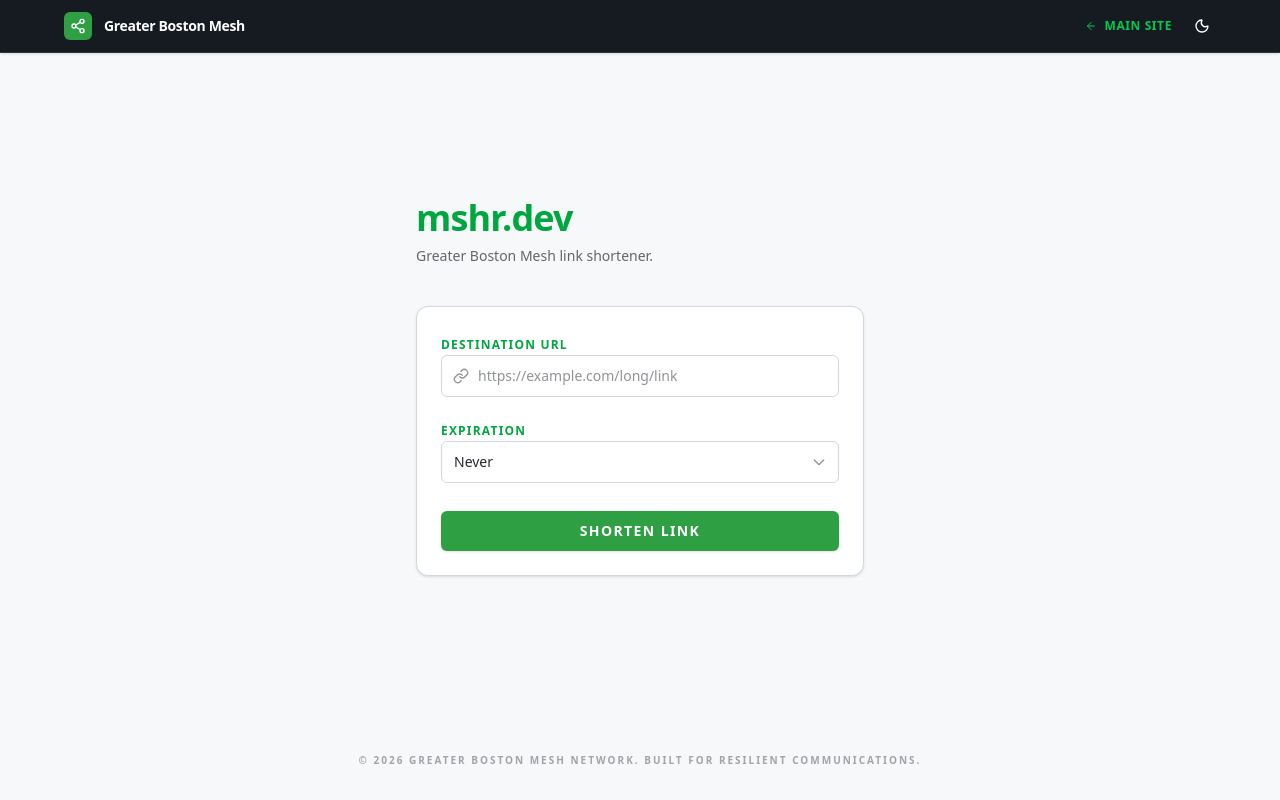
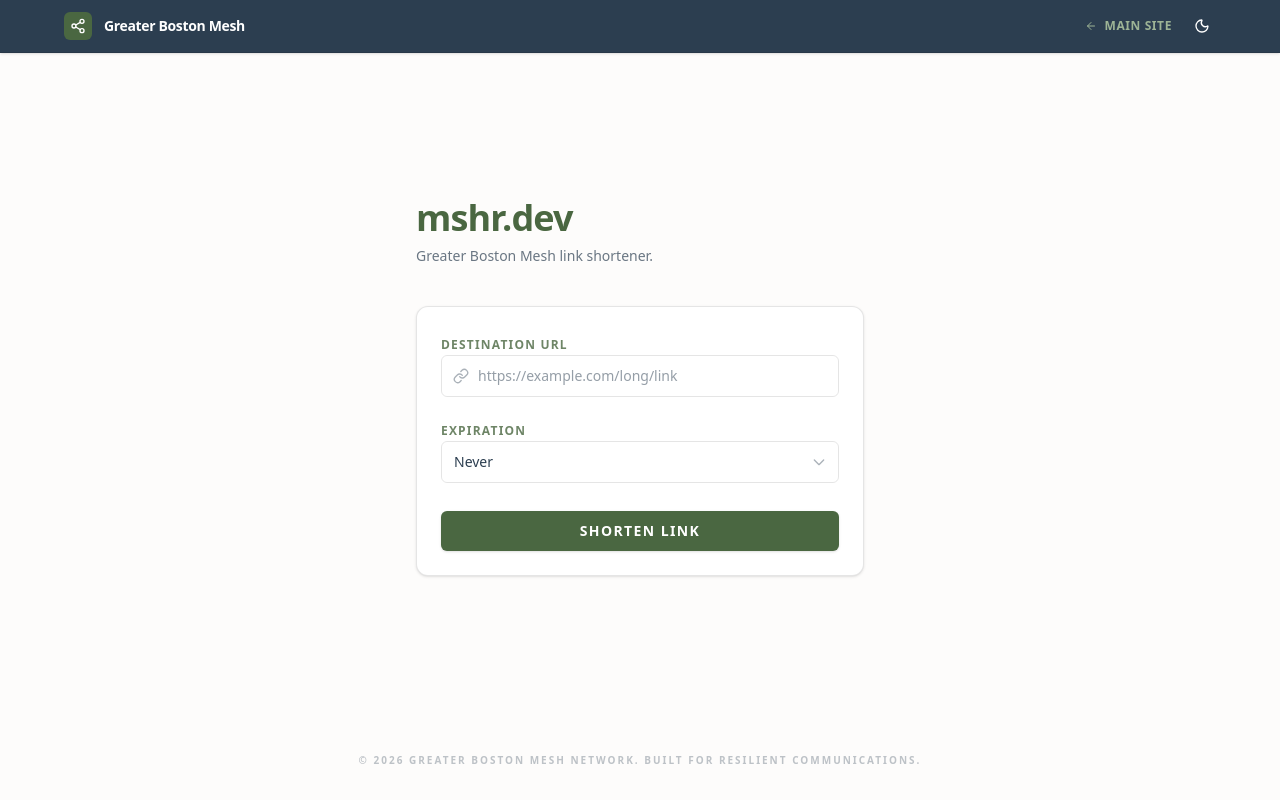
Before and after one commit to knappbrian/mshr.dev, a Next.js app in the folder appwritesites/: page / in a window 1280 px wide. Built offline with nearby package versions, Linux system fonts and the light colour scheme; no server answers.

Commit message:
Update domains to mshr.dev and l.mshr.dev, and apply off-grid muted theme

```diff
--- a/appwritesites/src/app/globals.css
+++ b/appwritesites/src/app/globals.css
@@ -19,18 +19,24 @@
 
 @layer base {
   :root {
-    --bg: #f6f8fa;
-    --fg: #24292f;
+    --bg: #fdfcfb;
+    --fg: #2c3e50;
+    --brand: #4a6741; /* Muted olive green */
+    --brand-hover: #3a5234;
+    --border: #e1e4e8;
   }
 
   .dark {
-    --bg: #161b22;
-    --fg: #c9d1d9;
+    --bg: #1a1c1e; /* Soft off-black */
+    --fg: #d1d5db;
+    --brand: #6a8c60; /* Muted sage green */
+    --brand-hover: #7ba670;
+    --border: #2d3139;
   }
 
   body {
     background-color: var(--bg);
     color: var(--fg);
-    transition: background-color 0.2s ease, color 0.2s ease;
+    transition: background-color 0.4s ease, color 0.4s ease;
   }
 }
--- a/appwritesites/src/app/page.tsx
+++ b/appwritesites/src/app/page.tsx
@@ -59,7 +59,7 @@ export default function Home() {
       }
       const jwt = jwtData.jwt;
 
-      const response = await fetch("https://mshr.dev/api/shorten", {
+      const response = await fetch("https://l.mshr.dev/api/shorten", {
         method: "POST",
         headers: {
           "Content-Type": "application/json",
@@ -74,7 +74,7 @@ export default function Home() {
       const expiryLabels: Record<string, string> = { "30m": "30m", "2h": "2h", "24h": "24h", "1w": "1w" };
 
       setResult({
-        shortUrl: `mshr.dev/${data.code}`,
+        shortUrl: `l.mshr.dev/${data.code}`,
         expiryLabel: expiry !== "never" ? expiryLabels[expiry] : "",
       });
 
@@ -95,10 +95,10 @@ export default function Home() {
   return (
     <div className="min-h-screen flex flex-col font-sans transition-colors duration-200">
       {/* Boston Mesh Top Header */}
-      <header className="bg-[#161b22] dark:bg-[#0d1117] border-b border-[#30363d] py-3 px-6 shadow-sm">
+      <header className="bg-[#2c3e50] dark:bg-[#111315] border-b border-black/10 dark:border-white/5 py-3 px-6 shadow-sm">
         <div className="max-w-6xl mx-auto flex justify-between items-center">
           <div className="flex items-center gap-3 group">
-            <div className="bg-[#2ea043] p-1.5 rounded-md text-white transition-transform group-hover:scale-110">
+            <div className="bg-[#4a6741] dark:bg-[#6a8c60] p-1.5 rounded-md text-white transition-transform group-hover:scale-110">
               <Share2 className="h-4 w-4" />
             </div>
             <span className="text-white font-bold text-sm tracking-tight hidden sm:inline">Greater Boston Mesh</span>
@@ -109,7 +109,7 @@ export default function Home() {
               href="https://bostonme.sh"
               target="_blank"
               rel="noopener noreferrer"
-              className="flex items-center gap-2 text-xs font-bold uppercase tracking-wider text-green-500 hover:text-green-400 transition-colors"
+              className="flex items-center gap-2 text-xs font-bold uppercase tracking-wider text-[#9db496] hover:text-white transition-colors"
             >
               <ArrowLeft className="h-3 w-3" />
               Main Site
@@ -129,11 +129,11 @@ export default function Home() {
       <main className="flex-1 flex flex-col items-center justify-center p-4 sm:p-8">
         <div className="w-full max-w-md animate-fade-in-up">
           <div className="mb-10 text-center sm:text-left">
-            <h1 className="text-4xl font-extrabold tracking-tight mb-2 text-green-600 dark:text-green-500">mshr.dev</h1>
+            <h1 className="text-4xl font-extrabold tracking-tight mb-2 text-[#4a6741] dark:text-[#6a8c60]">mshr.dev</h1>
             <p className="opacity-70 text-sm font-medium">Greater Boston Mesh link shortener.</p>
           </div>
 
-          <div className="bg-white dark:bg-[#21262d] border border-[#d0d7de] dark:border-[#30363d] rounded-xl p-6 shadow-sm">
+          <div className="bg-white dark:bg-[#21262d]/50 backdrop-blur-sm border border-black/10 dark:border-white/10 rounded-xl p-6 shadow-sm">
             <form onSubmit={handleSubmit} className="flex flex-col gap-5">
               <input
                 type="text"
@@ -145,9 +145,9 @@ export default function Home() {
               />
 
               <div className="space-y-2 group">
-                <label htmlFor="url" className="text-xs font-bold uppercase tracking-widest text-green-600 dark:text-green-500 group-focus-within:opacity-100 transition-opacity">Destination URL</label>
+                <label htmlFor="url" className="text-xs font-bold uppercase tracking-widest text-[#4a6741] dark:text-[#6a8c60] opacity-80 group-focus-within:opacity-100 transition-opacity">Destination URL</label>
                 <div className="relative">
-                  <div className="absolute inset-y-0 left-0 pl-3 flex items-center pointer-events-none opacity-50 group-focus-within:opacity-100 transition-opacity">
+                  <div className="absolute inset-y-0 left-0 pl-3 flex items-center pointer-events-none opacity-40 group-focus-within:opacity-100 transition-opacity">
                     <LinkIcon className="h-4 w-4" />
                   </div>
                   <input
@@ -157,19 +157,19 @@ export default function Home() {
                     value={url}
                     onChange={(e) => setUrl(e.target.value)}
                     required
-                    className="w-full pl-9 pr-4 py-2.5 bg-transparent border border-[#d0d7de] dark:border-[#30363d] rounded-md focus:outline-none focus:border-green-500 dark:focus:border-green-500 focus:ring-1 focus:ring-green-500/30 transition-all text-sm"
+                    className="w-full pl-9 pr-4 py-2.5 bg-transparent border border-black/10 dark:border-white/10 rounded-md focus:outline-none focus:border-[#4a6741] dark:focus:border-[#6a8c60] focus:ring-1 focus:ring-[#4a6741]/20 transition-all text-sm"
                   />
                 </div>
               </div>
 
               <div className="space-y-2 group">
-                <label htmlFor="expiry" className="text-xs font-bold uppercase tracking-widest text-green-600 dark:text-green-500 group-focus-within:opacity-100 transition-opacity">Expiration</label>
+                <label htmlFor="expiry" className="text-xs font-bold uppercase tracking-widest text-[#4a6741] dark:text-[#6a8c60] opacity-80 group-focus-within:opacity-100 transition-opacity">Expiration</label>
                 <div className="relative">
                   <select
                     id="expiry"
                     value={expiry}
                     onChange={(e) => setExpiry(e.target.value)}
-                    className="w-full px-3 py-2.5 bg-transparent border border-[#d0d7de] dark:border-[#30363d] rounded-md focus:outline-none focus:border-green-500 dark:focus:border-green-500 focus:ring-1 focus:ring-green-500/30 transition-all appearance-none cursor-pointer text-sm"
+                    className="w-full px-3 py-2.5 bg-transparent border border-black/10 dark:border-white/10 rounded-md focus:outline-none focus:border-[#4a6741] dark:focus:border-[#6a8c60] focus:ring-1 focus:ring-[#4a6741]/20 transition-all appearance-none cursor-pointer text-sm"
                   >
                     <option value="never" className="dark:bg-[#21262d]">Never</option>
                     <option value="30m" className="dark:bg-[#21262d]">30 Minutes</option>
@@ -177,14 +177,14 @@ export default function Home() {
                     <option value="24h" className="dark:bg-[#21262d]">24 Hours</option>
                     <option value="1w" className="dark:bg-[#21262d]">1 Week</option>
                   </select>
-                  <div className="absolute inset-y-0 right-0 pr-3 flex items-center pointer-events-none opacity-50 group-focus-within:opacity-100 transition-opacity">
+                  <div className="absolute inset-y-0 right-0 pr-3 flex items-center pointer-events-none opacity-40 group-focus-within:opacity-100 transition-opacity">
                     <svg className="h-4 w-4" fill="none" stroke="currentColor" viewBox="0 0 24 24"><path strokeLinecap="round" strokeLinejoin="round" strokeWidth="2" d="M19 9l-7 7-7-7"></path></svg>
                   </div>
                 </div>
               </div>
 
               {error && (
-                <div className="flex items-center gap-2 text-red-600 dark:text-red-400 text-sm mt-1 bg-red-50 dark:bg-red-950/20 p-2.5 rounded border border-red-200 dark:border-red-900/40 animate-fade-in-up" style={{ animationDuration: '0.2s' }}>
+                <div className="flex items-center gap-2 text-red-600 dark:text-red-400 text-sm mt-1 bg-red-50 dark:bg-red-950/10 p-2.5 rounded border border-red-200 dark:border-red-900/30 animate-fade-in-up" style={{ animationDuration: '0.2s' }}>
                   <AlertCircle className="h-4 w-4" />
                   <span>{error}</span>
                 </div>
@@ -193,7 +193,7 @@ export default function Home() {
               <button
                 type="submit"
                 disabled={loading}
-                className="w-full py-2.5 mt-2 bg-[#2ea043] dark:bg-[#238636] text-white hover:bg-[#2c974b] dark:hover:bg-[#2ea043] font-bold rounded-md transition-all active:scale-[0.98] disabled:opacity-50 disabled:active:scale-100 disabled:cursor-not-allowed flex items-center justify-center gap-2 text-sm uppercase tracking-widest shadow-sm"
+                className="w-full py-2.5 mt-2 bg-[#4a6741] dark:bg-[#6a8c60] text-white hover:bg-[#3a5234] dark:hover:bg-[#7ba670] font-bold rounded-md transition-all active:scale-[0.98] disabled:opacity-50 disabled:active:scale-100 disabled:cursor-not-allowed flex items-center justify-center gap-2 text-sm uppercase tracking-widest shadow-sm"
               >
                 {loading ? (
                   <>
@@ -207,23 +207,23 @@ export default function Home() {
             </form>
 
             {result && (
-              <div className="mt-10 pt-8 border-t border-[#d0d7de] dark:border-[#30363d] animate-fade-in-up" style={{ animationDuration: '0.3s' }}>
+              <div className="mt-10 pt-8 border-t border-black/10 dark:border-white/10 animate-fade-in-up" style={{ animationDuration: '0.3s' }}>
                 <div className="flex justify-between items-center mb-3">
-                  <span className="text-xs font-bold uppercase tracking-widest text-green-600 dark:text-green-500">Success</span>
+                  <span className="text-xs font-bold uppercase tracking-widest text-[#4a6741] dark:text-[#6a8c60]">Success</span>
                   {result.expiryLabel && (
-                    <span className="text-[10px] font-bold uppercase tracking-widest px-2 py-0.5 rounded bg-green-500/10 text-green-600 dark:text-green-400 border border-green-500/20">
+                    <span className="text-[10px] font-bold uppercase tracking-widest px-2 py-0.5 rounded bg-[#4a6741]/10 text-[#4a6741] dark:text-[#6a8c60] border border-[#4a6741]/20">
                       Exp: {result.expiryLabel}
                     </span>
                   )}
                 </div>
 
-                <div className="flex items-center justify-between border border-[#d0d7de] dark:border-[#30363d] rounded-md p-1 pl-3 bg-[#f6f8fa] dark:bg-[#0d1117] transition-all hover:border-green-500/50">
-                  <span className="font-mono text-sm truncate pr-2 select-all font-bold text-green-600 dark:text-green-500">
+                <div className="flex items-center justify-between border border-black/10 dark:border-white/10 rounded-md p-1 pl-3 bg-black/5 dark:bg-black/20 transition-all hover:border-[#4a6741]/50">
+                  <span className="font-mono text-sm truncate pr-2 select-all font-bold text-[#4a6741] dark:text-[#6a8c60]">
                     {result.shortUrl}
                   </span>
                   <button
                     onClick={copyToClipboard}
-                    className="flex items-center justify-center p-2.5 bg-white dark:bg-[#21262d] border border-[#d0d7de] dark:border-[#30363d] hover:bg-neutral-50 dark:hover:bg-neutral-800 active:scale-90 rounded transition-all text-green-600 dark:text-green-500"
+                    className="flex items-center justify-center p-2.5 bg-white dark:bg-[#1a1c1e] border border-black/10 dark:border-white/10 hover:bg-neutral-50 dark:hover:bg-neutral-800 active:scale-90 rounded transition-all text-[#4a6741] dark:text-[#6a8c60]"
                     aria-label="Copy to clipboard"
                   >
                     {copied ? <Check className="h-4 w-4" /> : <Copy className="h-4 w-4" />}
@@ -235,7 +235,7 @@ export default function Home() {
         </div>
       </main>
 
-      <footer className="p-8 text-center text-[10px] font-bold uppercase tracking-[0.2em] opacity-40">
+      <footer className="p-8 text-center text-[10px] font-bold uppercase tracking-[0.2em] opacity-30">
         &copy; {new Date().getFullYear()} Greater Boston Mesh Network. Built for resilient communications.
       </footer>
     </div>
```
